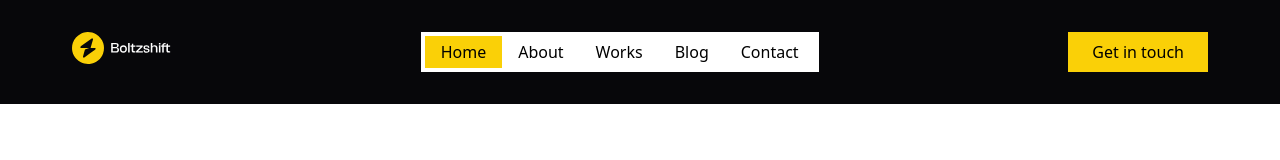
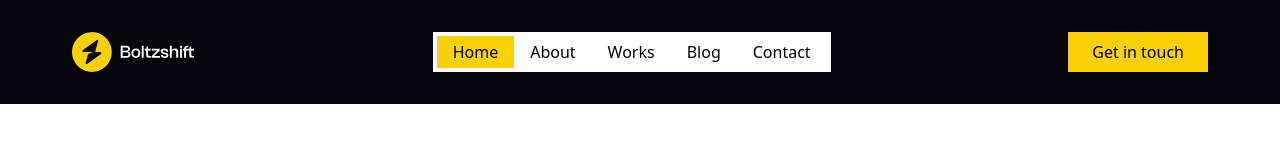
Before and after one commit to pellexa/agency-landing-page, a website: page src/index.html in a window 1280 px wide. Drawn offline with Linux system fonts and the light colour scheme.

Commit message:
fix: logo size

```diff
--- a/src/index.html
+++ b/src/index.html
@@ -11,8 +11,7 @@
     >
       <header class="flex justify-between">
         <svg
-          width="99"
-          height="32"
+          class="h-8 w-[98px] lg:h-10 lg:w-[123px]"
           viewBox="0 0 99 32"
           fill="none"
           xmlns="http://www.w3.org/2000/svg"
```
Also changed, not shown: src/css/output.css.
